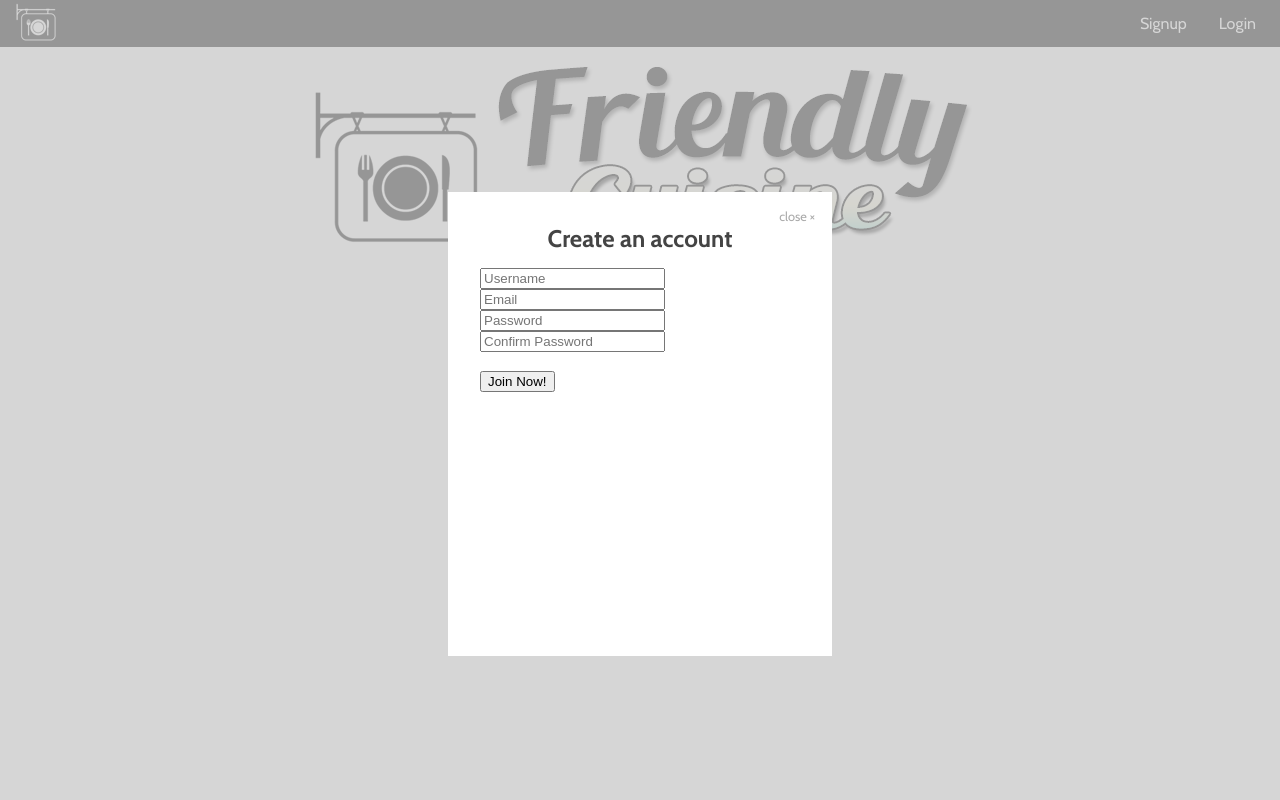
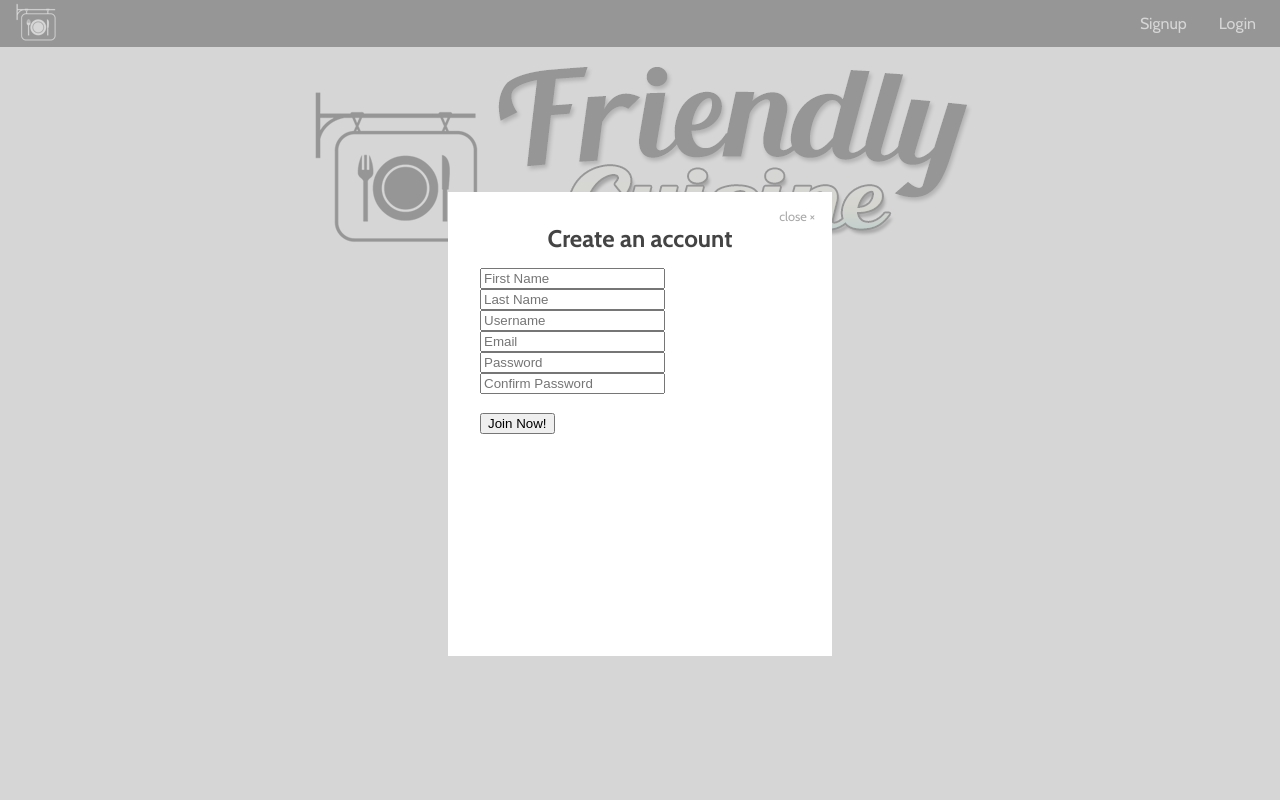
Before and after one commit to FriendlyCuisine/WebApplication, a PHP site: page / in a window 1280 px wide, after a click on "Signup". Run offline with PHP 8.4, Linux system fonts and the light colour scheme.

Commit message:
Update signup to include first name and last name

```diff
--- a/signup.php
+++ b/signup.php
@@ -4,6 +4,8 @@
     <h1>Create an account</h1>
     <form class="form" action="" method="post" enctype="multipart/form-data" autocomplete="off">
       <div><?php echo $_SESSION['message'] ?></div>
+      <input type="text" placeholder="First Name" name="firstName" minlength="1" maxlength="15" required /><br>
+      <input type="text" placeholder="Last Name" name="lastName" minlength="1" maxlength="15" required /><br>
       <input type="text" placeholder="Username" name="username" minlength="1" maxlength="14" required /><br>
       <input type="email" placeholder="Email" name="email" maxlength="45" required /><br>
       <input type="password" placeholder="Password" name="password" autocomplete="new-password" minlength="8" maxlength="25" required /><br>
```
